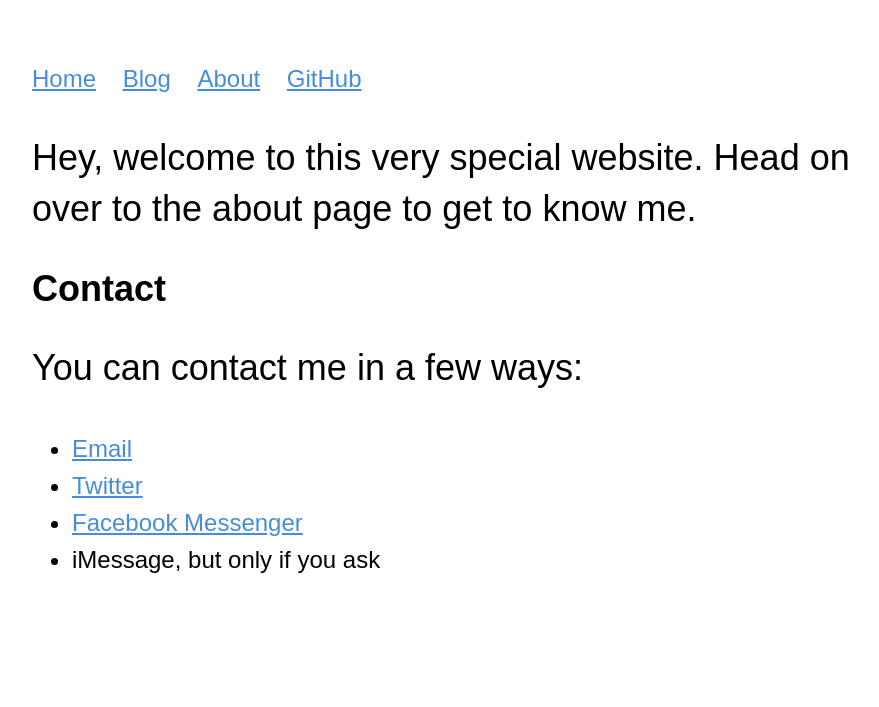
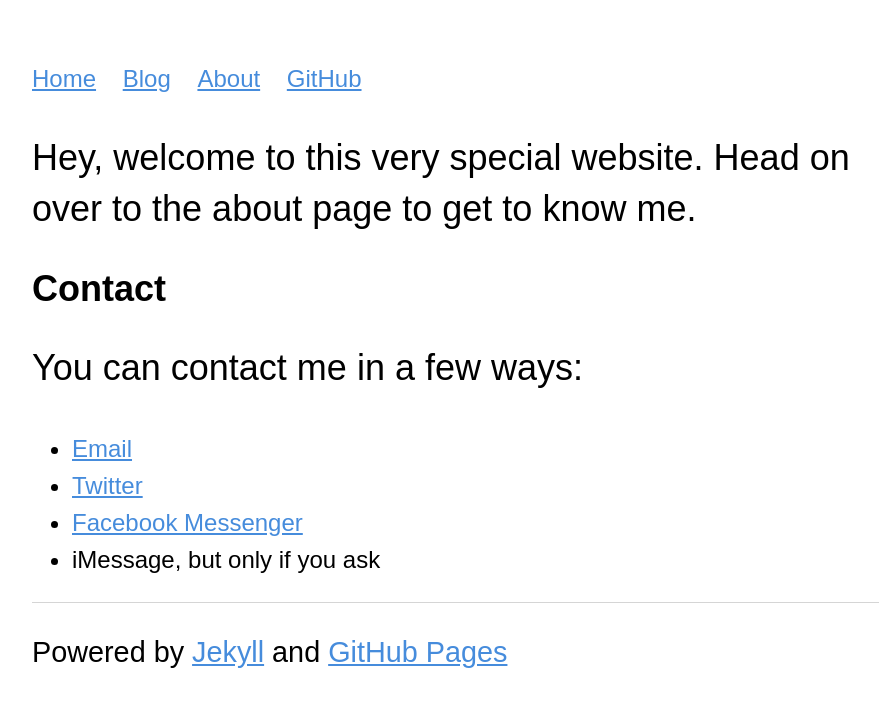
Before and after one commit to georgeperez/titanpointe.org, a Jekyll site: the page built from index.html, in a window 1280 px wide. Shown: the top 707 px of the page, without its empty margins (160-1039 px from the left). Built offline with Jekyll 4.4.1, drawn with Linux system fonts in a browser that asks for light colours.

Commit message:
Added footer
Powered by Jekyll and GitHub Pages

```diff
--- a/_layouts/default.html
+++ b/_layouts/default.html
@@ -1,7 +1,6 @@
 <!DOCTYPE html>
 <html lang="en">
   <head>
-
     <meta charset="utf-8">
     <title>{{ page.title }}</title>
 	  <!-- link to main stylesheet -->
@@ -20,5 +19,9 @@
     <div class="container">
       {{ content }}
   </div><!-- /.container -->
+  <footer>
+    <ul>
+      <li><p>Powered by <a href="https://jekyllrb.com">Jekyll</a> and <a href="https://pages.github.com">GitHub Pages</a></p></li>
+    </footer>
   </body>
 </html>
```
